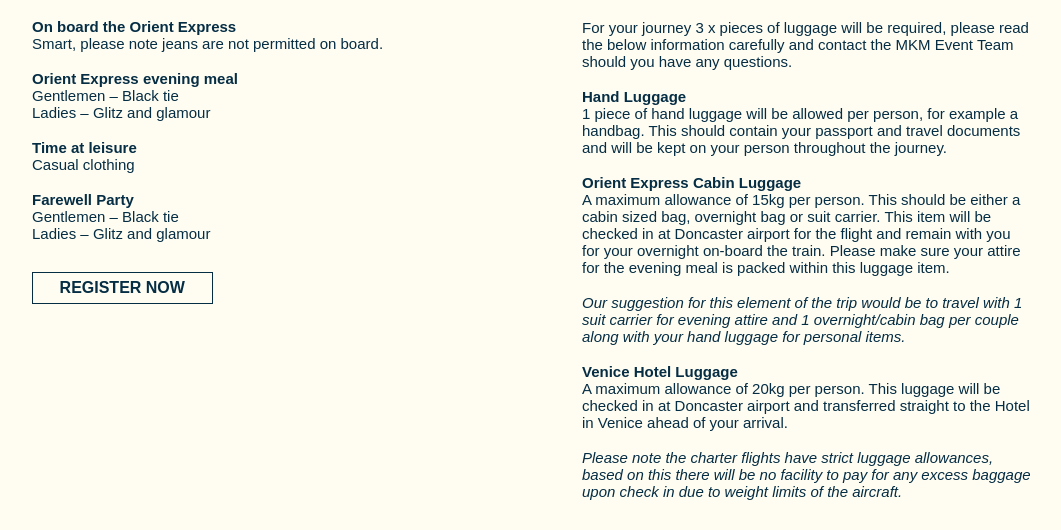
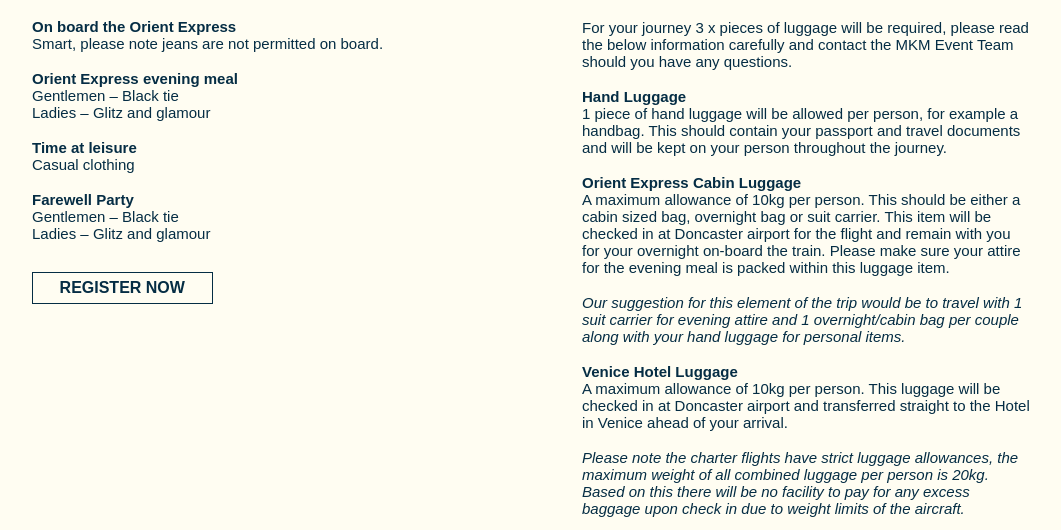
Before and after one commit to hduffin1/mkmorientexpress, a plain HTML site: page info.html in a window 1280 px wide. Shown: the part 270-800 px from the top of the page, without its empty margins (108-1169 px from the left). Drawn offline with Linux system fonts and the light colour scheme; a web font is replaced by a local one.

Commit message:
Amend luggage amounts.

```diff
--- a/info.html
+++ b/info.html
@@ -56,13 +56,13 @@
                   <br>
                   <p><strong>Hand Luggage</strong><br>1 piece of hand luggage will be allowed per person, for example a handbag. This should contain your passport and travel documents and will be kept on your person throughout the journey.</p>
                   <br>
-                  <p><strong>Orient Express Cabin Luggage</strong><br>A maximum allowance of 15kg per person. This should be either a cabin sized bag, overnight bag or suit carrier. This item will be checked in at Doncaster airport for the flight and remain with you for your overnight on-board the train. Please make sure your attire for the evening meal is packed within this luggage item.</p>
+                  <p><strong>Orient Express Cabin Luggage</strong><br>A maximum allowance of 10kg per person. This should be either a cabin sized bag, overnight bag or suit carrier. This item will be checked in at Doncaster airport for the flight and remain with you for your overnight on-board the train. Please make sure your attire for the evening meal is packed within this luggage item.</p>
                   <br>
                   <p><i>Our suggestion for this element of the trip would be to travel with 1 suit carrier for evening attire and 1 overnight/cabin bag per couple along with your hand luggage for personal items.</i></p>
                   <br>
-                  <p><strong>Venice Hotel Luggage</strong><br>A maximum allowance of 20kg per person. This luggage will be checked in at Doncaster airport and transferred straight to the Hotel in Venice ahead of your arrival.</p>
+                  <p><strong>Venice Hotel Luggage</strong><br>A maximum allowance of 10kg per person. This luggage will be checked in at Doncaster airport and transferred straight to the Hotel in Venice ahead of your arrival.</p>
                   <br>
-                  <p><i>Please note the charter flights have strict luggage allowances, based on this there will be no facility to pay for any excess baggage upon check in due to weight limits of the aircraft.</i></p>
+                  <p><i>Please note the charter flights have strict luggage allowances, the maximum weight of all combined luggage per person is 20kg. Based on this there will be no facility to pay for any excess baggage upon check in due to weight limits of the aircraft.</i></p>
                 </div>
               </div>
           </div>
```
